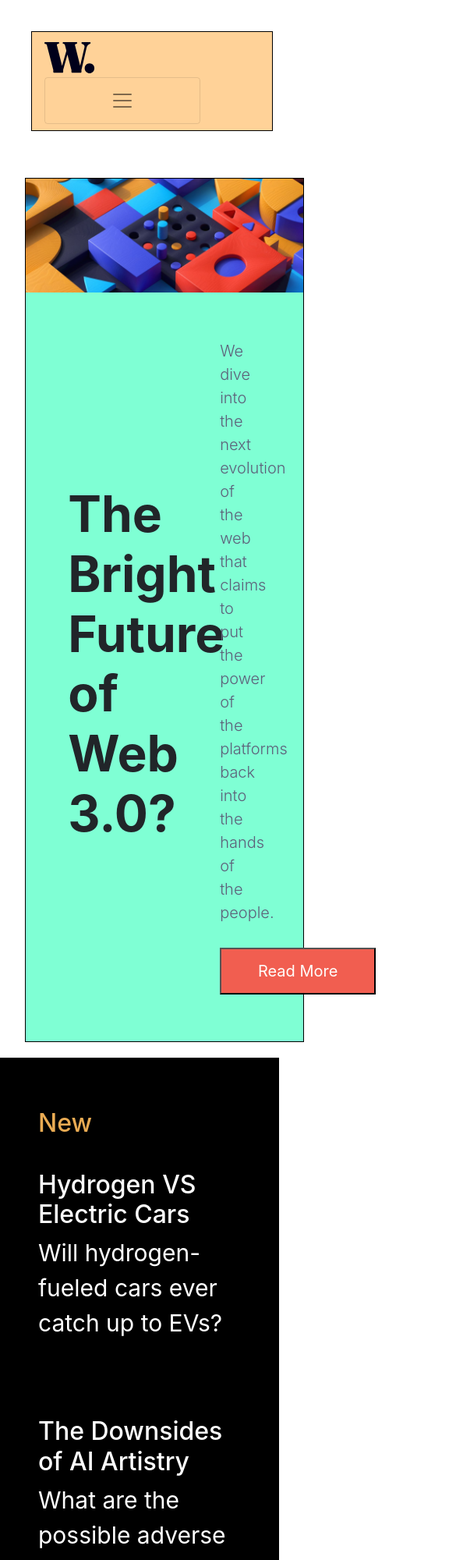
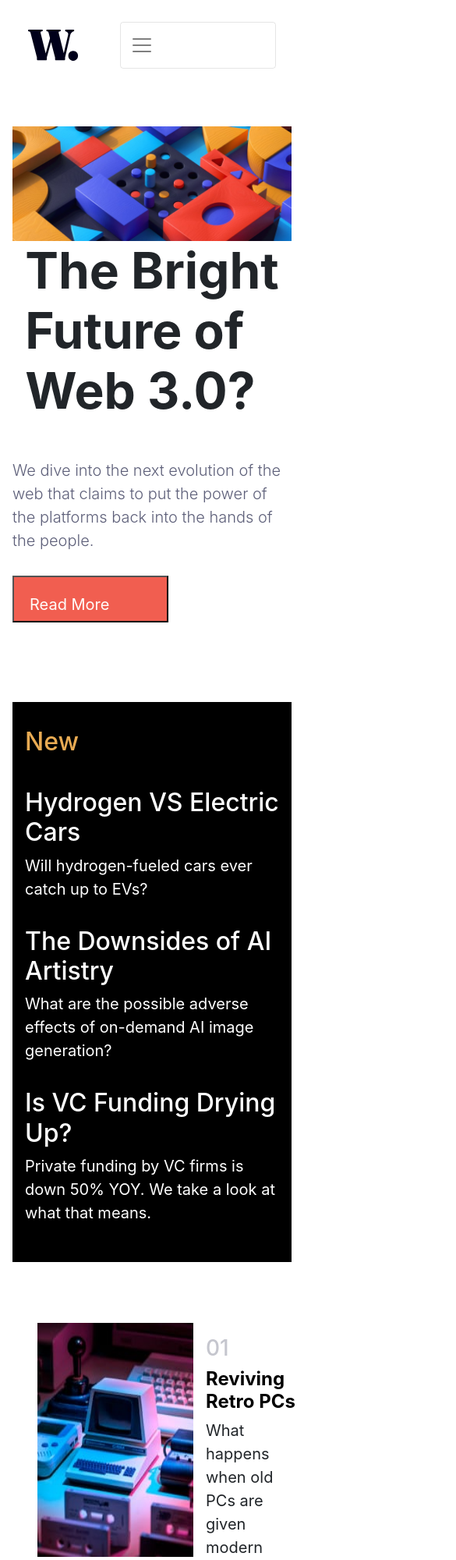
Before and after one commit to irinamihai150/Challenge, a plain HTML site: page index.html in a window 390 px wide. Shown: the top 2000 px of the page at 78% size, 585 px wide, since content can reach past the window. Drawn offline with nearby package versions, Linux system fonts and the light colour scheme.

Commit message:
fixing errors

```diff
--- a/index.html
+++ b/index.html
@@ -21,7 +21,6 @@
 
     <title>Frontend Mentor | News homepage</title>
 
-    <!-- Feel free to remove these styles or customise in your own stylesheet 👍 -->
     <style>
       .attribution {
         font-size: 11px;
@@ -79,7 +78,7 @@
         </div>
       </nav>
 
-       <main>
+      <main>
         <img
           class="main-image"
           src="assets/images/image-web-3-desktop.jpg"
@@ -126,29 +125,26 @@
         </article>
       </aside>
 
-
-
-
-      <div class="footer-container">
-        <div class="f-contain">
+      <div class="article-container">
+        <div class="article-content">
           <img src="assets/images/image-retro-pcs.jpg" alt="" />
-          <div class="foot-section">
+          <div class="description">
             <h3>01</h3>
             <h4><b>Reviving Retro PCs </b></h4>
             <p>What happens when old PCs are given modern upgrades?</p>
           </div>
         </div>
-        <div class="f-contain">
+        <div class="article-content">
           <img src="assets/images/image-top-laptops.jpg" alt="" />
-          <div class="foot-section">
+          <div class="description">
             <h3>02</h3>
             <h4><b>Top 10 Laptops of 2022</b></h4>
             <p>Our best picks for various needs and budgets.</p>
           </div>
         </div>
-        <div class="f-contain">
+        <div class="article-content">
           <img src="assets/images/image-gaming-growth.jpg" alt="" />
-          <div class="foot-section">
+          <div class="description">
             <h3>03</h3>
             <h4><b>The Growth of Gaming</b></h4>
             <p>How the pandemic has sparked fresh opportunities.</p>
--- a/style.css
+++ b/style.css
@@ -3,9 +3,6 @@
   padding: 0;
 }
 
-body p {
- font-size: 30px;
-  }
 
 .grid-container {
   display: grid;
@@ -15,7 +12,7 @@ body p {
   grid-template-areas: 'nav nav nav nav'
     'main main main sidebar'
     'content1 content1 content2 sidebar'
-    'footer-container footer-container footer-container footer-container'
+    'article-container article-container article-container article-container'
     'footer footer footer footer';
   grid-gap: 30px;
 }
@@ -30,8 +27,8 @@ body p {
 }
 
 nav li a:hover {
-    color:hsl(5, 85%, 63%);
-    cursor:pointer;
+  color: hsl(5, 85%, 63%);
+  cursor: pointer;
 }
 
 main {
@@ -46,7 +43,7 @@ body p {
 
 aside {
   grid-area: sidebar;
-    margin-right:2em
+  margin-right: 2em
 }
 
 .main-container {
@@ -60,12 +57,13 @@ body p {
   grid-area: content1;
   width: 40%;
 }
+
 .content1 h1 {
   font-size: 4em;
 }
 
-  .footer-container {
-    grid-area: footer-container;
+.article-container {
+  grid-area: article-container;
 }
 
 .content2 {
@@ -109,8 +107,8 @@ body p {
 }
 
 h2:hover {
-    cursor:pointer;
-    color:hsl(35, 77%, 62%);
+  cursor: pointer;
+  color: hsl(35, 77%, 62%);
 }
 
 .second-title {
@@ -128,8 +126,8 @@ body p {
 }
 
 h4:hover {
-    color:red;
-    cursor:pointer;
+  color: red;
+  cursor: pointer;
 }
 
 aside p {
@@ -139,7 +137,7 @@ body p {
 h1 {
   font-size: 10em;
   padding: 0.5em;
-    text-align:left;
+  text-align: left;
 }
 
 button {
@@ -148,7 +146,7 @@ body p {
   color: hsl(36, 100%, 99%);
   width: 10em;
   height: 3em;
-    cursor:pointer
+  cursor: pointer
 }
 
 button:hover {
@@ -156,69 +154,115 @@ body p {
   background-color: black;
 }
 
-  .footer-container {
+.article-container {
   display: flex;
 }
 
-  .foot-section {
+.description {
   display: flex;
   flex-direction: column;
   padding: 1em;
 }
 
-  .f-contain {
+.article-content {
   display: flex;
   flex-direction: row;
-    margin-top: 3em;
+  margin-top: 1em;
   margin-left: 2em;
   margin-right: 2em;
-    width:100%;
-    height:30em;
+  width: 100%;
 }
+
 @media only screen and (max-width: 480px) {
 
   .grid-container {
     display: grid;
     height: 100vh;
     grid-template-columns: 1fr 1fr;
-    grid-template-rows: 0.5fr 1fr 1.5fr 2fr 0.1fr;
+    grid-template-rows: 0.5fr 1fr 1.5fr auto auto;
     grid-template-areas:
       'nav nav '
       'main main'
       'sidebar sidebar'
-      'footer-container footer-container'
+      'article-container article-container'
       'footer footer';
-    grid-gap: 20px;
   }
 
-  /* each element has a colour and radius to make visualising easier */
+  body p {
+    font-size: 20px;
+  }
 
   nav {
-    border: 1px solid black;
-    background-color: rgb(255, 210, 152);
     grid-area: nav;
+    margin: 1em;
   }
 
   main {
-    border: 1px solid black;
-    background-color: aquamarine;
     grid-area: main;
+    margin: 1em;
+  }
+
+  .main-img {
+    width: 100%;
+  }
+
+  .main-container {
+    display: flex;
+    flex-direction: column;
+  }
+
+  .content1 {
+    width: fit-content;
+  }
+
+  .content1 h1 {
+    text-align: left;
+    padding: 0em;
+  }
+
+  button {
+    text-align: left;
+    padding: 1em;
+  }
+
+  .content2 {
+    width: fit-content;
+    margin: 0em;
+  }
+
+  .lead {
+    padding: 0em 0em;
+    width: fit-content;
   }
 
   aside {
-    border: 1px solid black;
-    background-color: lightcoral;
     grid-area: sidebar;
+    margin: 1em;
   }
 
- .footer-container{
-  grid-area: footer-container;
-  border:2px solid red;
+  aside article {
+    padding: 0em;
+  }
+
+  .article-container {
+    grid-area: article-container;
+    display: flex;
+    flex-direction: column;
+    margin: 1em;
   }
 
   footer {
-    border: 1px solid black;
-    background-color: rgb(165, 127, 255);
     grid-area: footer;
+    margin: 1em;
+    padding: 0em;
+  }
+
+  .description {
+    padding-right: 1em;
+  }
+
+  .article-content img {
+    width: 200px;
+    height: 300px;
   }
 }
```
Lines whose indentation alone changed are shown as unchanged.
